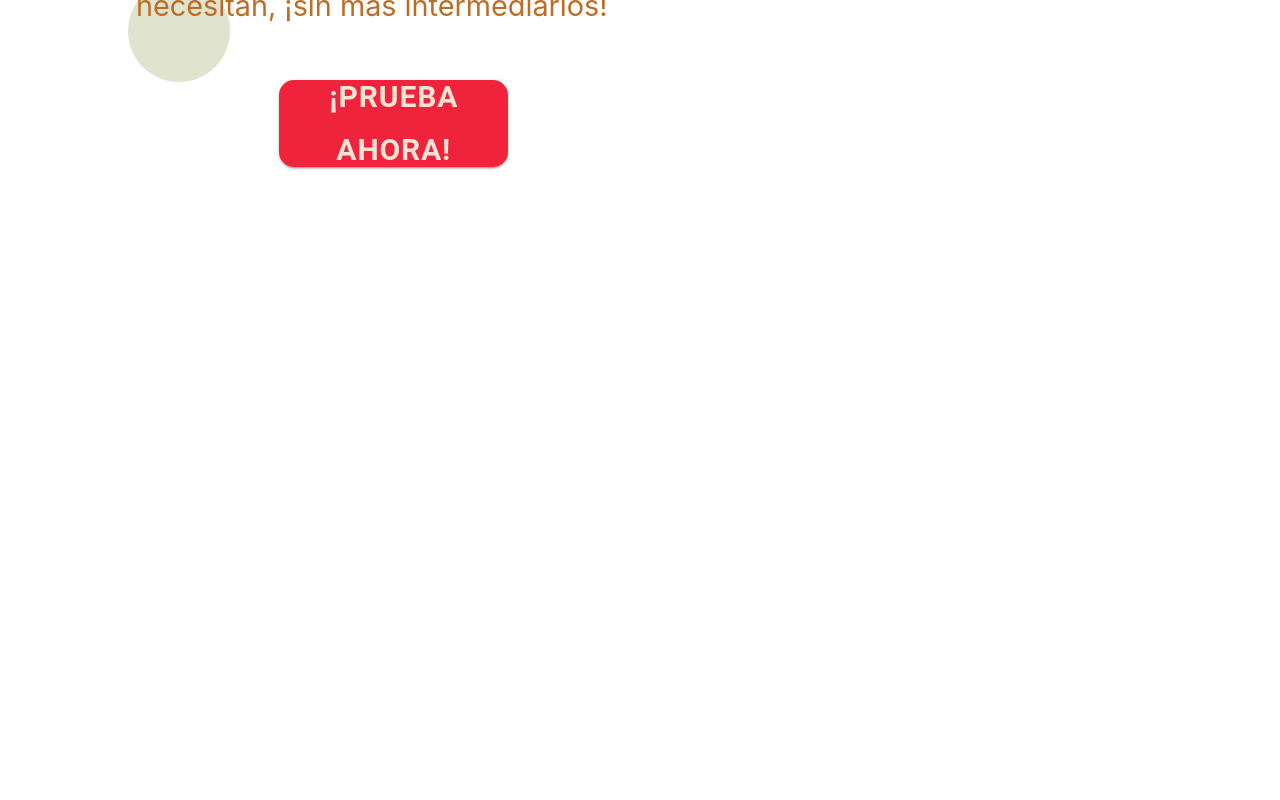
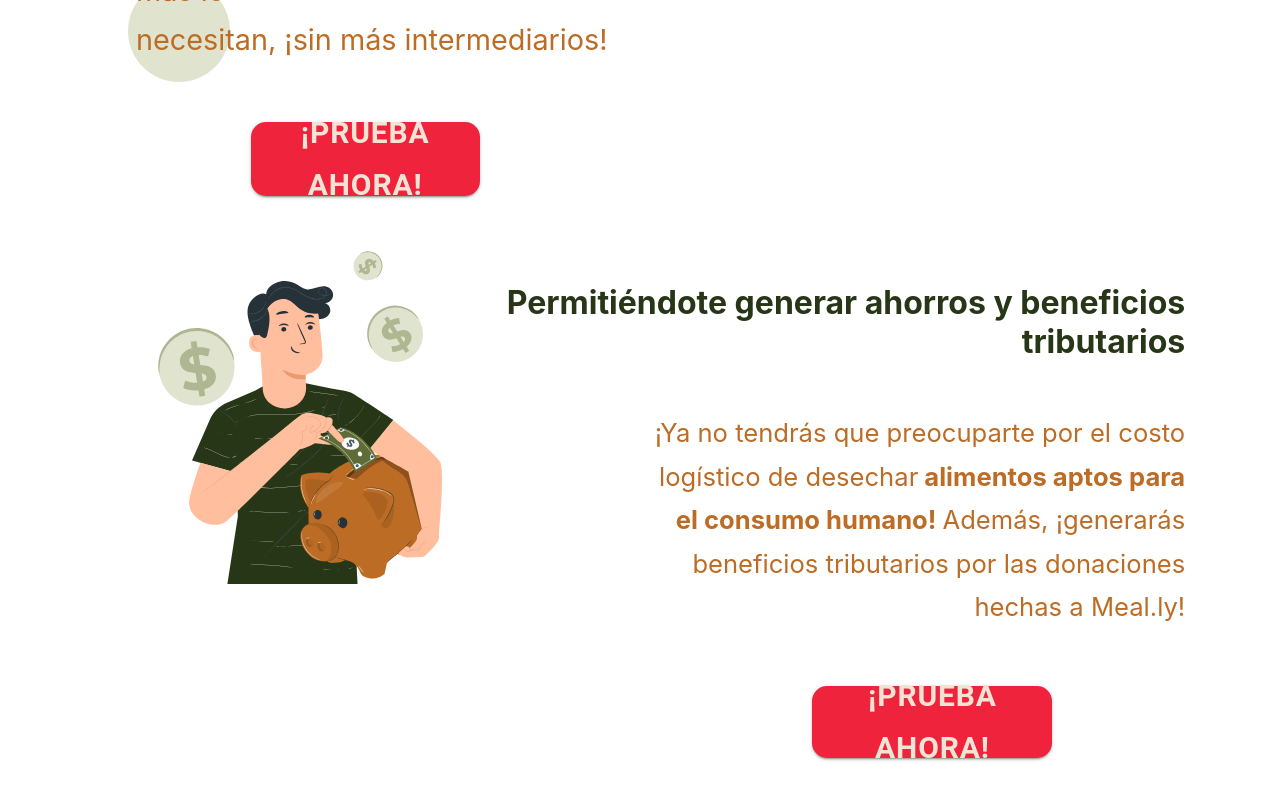
Before and after one commit to meally/meally.github.io, a React (Create React App) app: page / in a window 1280 px wide. Shown: the part 1313-2113 px from the top of the page. Before the commit the page ends 1522 px from the top, so only its background shows below. Built offline with nearby package versions, Linux system fonts and the light colour scheme.

Commit message:
Mission2

```diff
--- a/src/Landing/Pages/Mission/Mission1.js
+++ b/src/Landing/Pages/Mission/Mission1.js
@@ -24,13 +24,13 @@ export default function Mission1(props){
                 </h1>
                 <p style={{color: theme.secondaryText, fontSize: "1.8em",
                 fontFamily: "Rounded Mplus 1c",
-                textAlign: "left", marginTop: "12%"}}>
+                textAlign: "left", marginTop: "12%", lineHeight: "170%"}}>
                   Entregándolos <span style={{fontWeight: "bold"}}>DIRECTAMENTE</span> a quienes más lo <br/> necesitan,
                   ¡sin más intermediarios!
                 </p>
                 <Button size="large" variant="contained" style={{backgroundColor: theme.highlight, color: "#F2E4D4",
-                textAlign: "center", width: "40%",  height: "15%", fontSize: "30px", fontFamily: "Rounded Mplus 1c",
-                borderRadius: 15, fontWeight: "bold", marginTop: "5%", marginLeft: "-10%"}} >¡Prueba Ahora!
+                textAlign: "center", width: "40%",  height: "12%", fontSize: "30px", fontFamily: "Rounded Mplus 1c",
+                borderRadius: 15, fontWeight: "bold", marginTop: "5%", marginLeft: "-20%"}} >¡Prueba Ahora!
                 </Button>
       </Grid>
       <Grid item xs={6} >
--- /dev/null
+++ b/src/Landing/Pages/Mission/Mission2.js
@@ -0,0 +1,32 @@
+import React from 'react';
+import {Grid, Button} from '@material-ui/core';
+import Savings from '../../../assets/savings.svg';
+require('typeface-m-plus-rounded-1c');
+
+
+
+export default function Mission2(props){
+    const theme = props.theme;
+    return(
+    <Grid container spacing={2} >
+        <Grid item xs={6} >
+            <img src={Savings} alt="savings" style={{width: "45%", marginLeft: "-5%"}} />
+        </Grid>
+        <Grid item xs={6} >
+            <h1 style={{ color: theme.dark, textAlign: "right", marginTop:"5%", marginRight: "15%", marginLeft: "-30%"}}>
+            Permitiéndote generar ahorros y beneficios tributarios
+            </h1>
+            <p style={{color: theme.secondaryText, fontSize: "1.6em",
+                fontFamily: "Rounded Mplus 1c",
+                textAlign: "right", marginTop: "8%", marginRight: "15%", lineHeight: "170%"}}>
+                ¡Ya no tendrás que preocuparte por el costo logístico de desechar
+                <span style={{fontWeight: "bold"}}> alimentos aptos para el consumo humano! </span>
+                Además, ¡generarás beneficios tributarios por las donaciones hechas a Meal.ly!
+                </p>
+            <Button size="large" variant="contained" style={{backgroundColor: theme.highlight, color: "#F2E4D4",
+            textAlign: "center", width: "38%",  height: "13%", fontSize: "30px", fontFamily: "Rounded Mplus 1c",
+            borderRadius: 15, fontWeight: "bold", marginTop: "5%", marginLeft: "-10%"}} >¡Prueba Ahora!
+            </Button>
+        </Grid>
+    </Grid>);
+}
--- a/src/Landing/Pages/WelcomePage/WelcomePage.js
+++ b/src/Landing/Pages/WelcomePage/WelcomePage.js
@@ -5,6 +5,7 @@ import Mancha from '../../../assets/mancha.svg'
 import Engranajes from '../../../assets/engranajes.svg'
 import BotonPruebaAhora from '../../Components/Button.js'
 import Mission1 from '../Mission/Mission1.js'
+import Mission2 from '../Mission/Mission2.js'
 require('typeface-m-plus-rounded-1c');
 
 const useStyles = makeStyles((theme) => ({
@@ -44,6 +45,7 @@ export default function WelcomePage(props){
             </Grid>
         </Grid>
         <Mission1 theme={theme}/>
+        <Mission2 theme={theme}/>
 
 
 
```
Also changed, not shown: src/assets/savings.svg (added).
